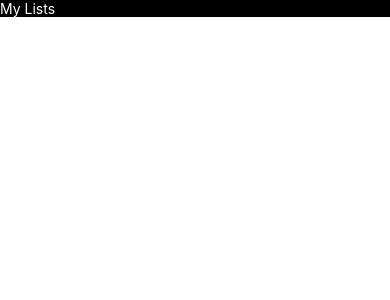
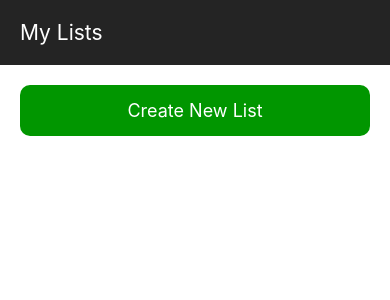
Before and after one commit to DanFulcher/shoppingList, a React Native app: screen / in a window 390 px wide. Shown: the top 300 px of the page. Built offline with nearby package versions, Linux system fonts and the light colour scheme.

Commit message:
Button component

```diff
--- a/App.js
+++ b/App.js
@@ -26,6 +26,10 @@ const App: () => React$Node = () => {
   );
 };
 
-const styles = StyleSheet.create({});
+const styles = StyleSheet.create({
+  // container: {
+  //   flex: 1,
+  // },
+});
 
 export default App;
--- /dev/null
+++ b/components/Button/index.js
@@ -0,0 +1,28 @@
+import React from 'react';
+
+import {View, Text, TouchableOpacity, StyleSheet} from 'react-native';
+
+import {colours} from '../../styles';
+
+const Button = props => {
+  return (
+    <TouchableOpacity onPress={props.onPress}>
+      <View style={styles.button}>
+        <Text style={styles.button__text}>{props.title}</Text>
+      </View>
+    </TouchableOpacity>
+  );
+};
+const styles = StyleSheet.create({
+  button: {
+    backgroundColor: colours.primary,
+    padding: 15,
+    borderRadius: 10,
+  },
+  button__text: {
+    color: '#fff',
+    fontSize: 18,
+    textAlign: 'center',
+  },
+});
+export default Button;
--- a/components/Header/index.js
+++ b/components/Header/index.js
@@ -1,5 +1,6 @@
 import React from 'react';
 import {View, Text, StyleSheet} from 'react-native';
+import {colours} from '../../styles';
 
 const Header = props => {
   return (
@@ -11,11 +12,13 @@ const Header = props => {
 
 const styles = StyleSheet.create({
   header: {
-    backgroundColor: '#000',
+    backgroundColor: colours.secondary,
     display: 'flex',
+    padding: 20,
   },
   header__title: {
     color: '#fff',
+    fontSize: 21,
   },
 });
 export default Header;
--- a/pages/MyLists.js
+++ b/pages/MyLists.js
@@ -1,13 +1,26 @@
 import React from 'react';
-import {View, Text} from 'react-native';
+import {View, StyleSheet} from 'react-native';
 import Header from '../components/Header';
+import Button from '../components/Button';
 
 const MyLists = props => {
+  const createList = () => {
+    console.log('Add list');
+  };
   return (
-    <View>
+    <View style={styles.container}>
       <Header title="My Lists" />
+      <View style={styles.body}>
+        <Button onPress={() => createList()} title="Create New List" />
+      </View>
     </View>
   );
 };
 
+const styles = StyleSheet.create({
+  body: {
+    padding: 20,
+  },
+});
+
 export default MyLists;
--- a/styles/index.js
+++ b/styles/index.js
@@ -1,4 +1,4 @@
 export const colours = {
-  primary: '#ff1111',
-  secondary: '#000',
+  primary: '#019600',
+  secondary: '#242424',
 };
```
Also changed, not shown: components/CreateButton/index.js (added, +32 -0 lines), 1 other file (tests, documents, lock files or other folders).
